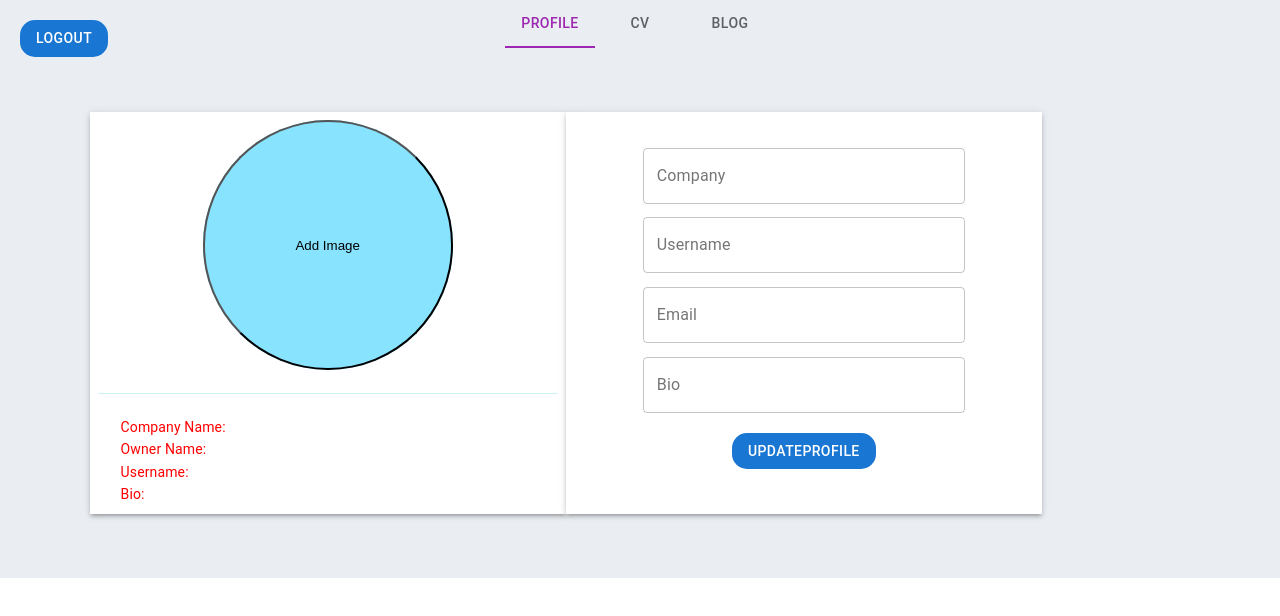
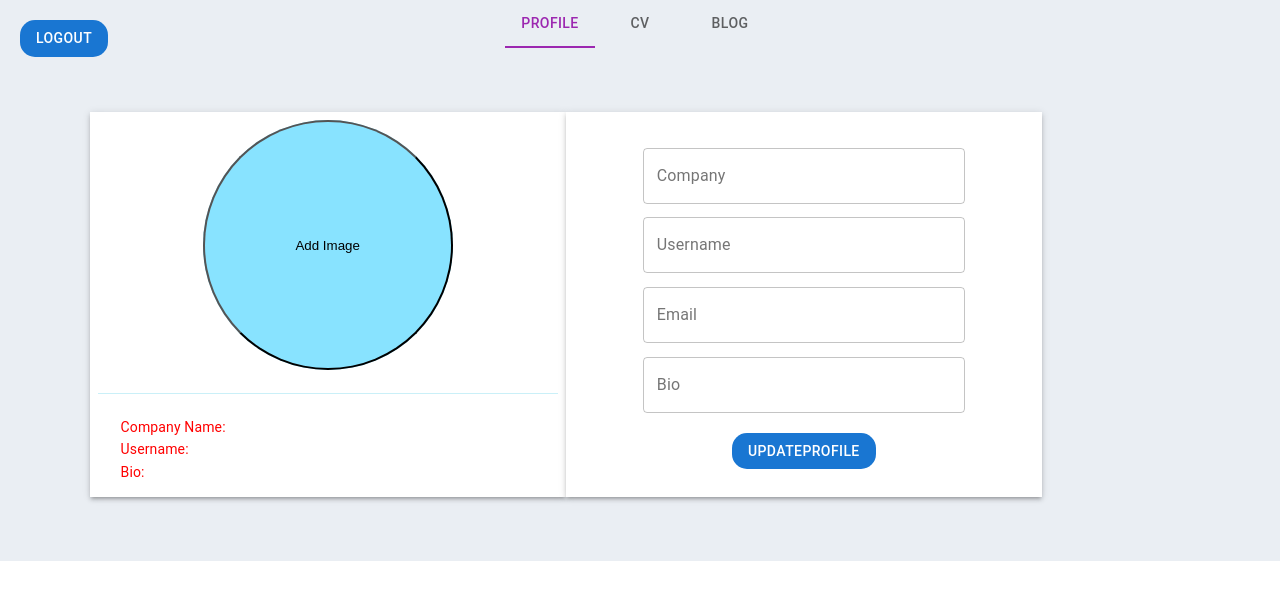
Before and after one commit to combinator4001/combinator-front, a React (Create React App) app: page /ProfileCompany in a window 1280 px wide. Shown: the top 616 px of the page. Built offline with nearby package versions, Linux system fonts and the light colour scheme.

Commit message:
every thing checked

```diff
--- a/src/component/Login/Login.js
+++ b/src/component/Login/Login.js
@@ -70,8 +70,9 @@ const Login =({history}) => {
                     console.log(response.email);
                     }
                     if(response.role==="COMPANY"){
-
+                        //console.log(response.owners[0]);
                         history.push({
+                            access_token:response.access_token,
                             pathname: '/ProfileCompany',
                             name:response.name,
                             username:response.username,
--- a/src/component/profileCompany/ProfileCompany.js
+++ b/src/component/profileCompany/ProfileCompany.js
@@ -115,6 +115,7 @@ const ProfileCompany = ({history}) => {
                 .then( async (response) => {
                     if(response.status === 200){
                         response = await response.json();
+                        console.log(response);
                         toast.success(response.message, {
                             position: "top-right",
                             closeOnClick: true
@@ -208,8 +209,8 @@ const ProfileCompany = ({history}) => {
                                     <div className="info7">
                                         <Typography className="info name7" style={{color:"red", marginBottom:"0.3%" , marginTop:"0.25%" , fontSize:"14px"}}>{"Company Name:"}</Typography>
                                         <Typography className="" >{Cname}</Typography>
-                                        <Typography className="info name7" style={{color:"red", marginBottom:"0.3%" , marginTop:"0.25%" , fontSize:"14px"}}>{"Owner Name:"}</Typography>
-                                        <Typography className="" >{Owner}</Typography>
+                                        {/*<Typography className="info name7" style={{color:"red", marginBottom:"0.3%" , marginTop:"0.25%" , fontSize:"14px"}}>{"Owner Name:"}</Typography>*/}
+                                        {/*<Typography className="" >{location.owners}</Typography>*/}
                                         <Typography className="info username7" style={{color:"red", marginBottom:"0.3%" , marginTop:"0.25%" , fontSize:"14px"}} >{"Username:"}</Typography>
                                         <Typography className="" >{username}</Typography>
                                         <Typography className="info bio7" style={{color:"red", marginBottom:"0.3%", marginTop:"0.25%" , fontSize:"14px" }} >{"Bio:"}</Typography>
```
